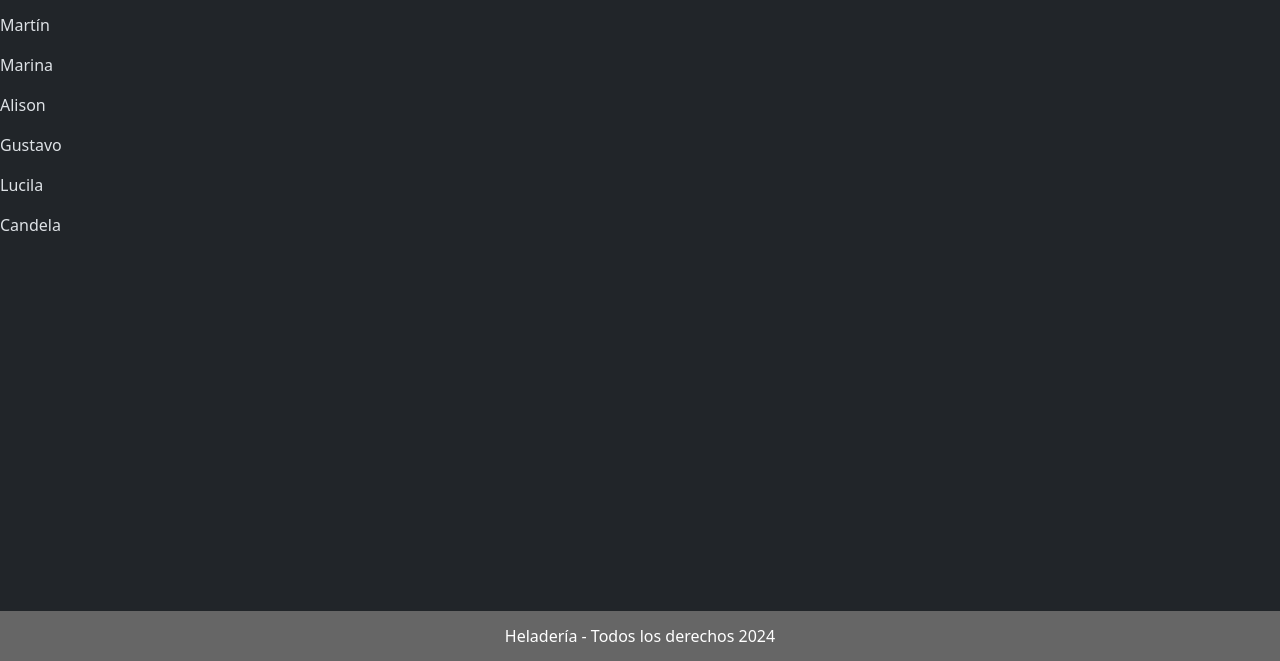
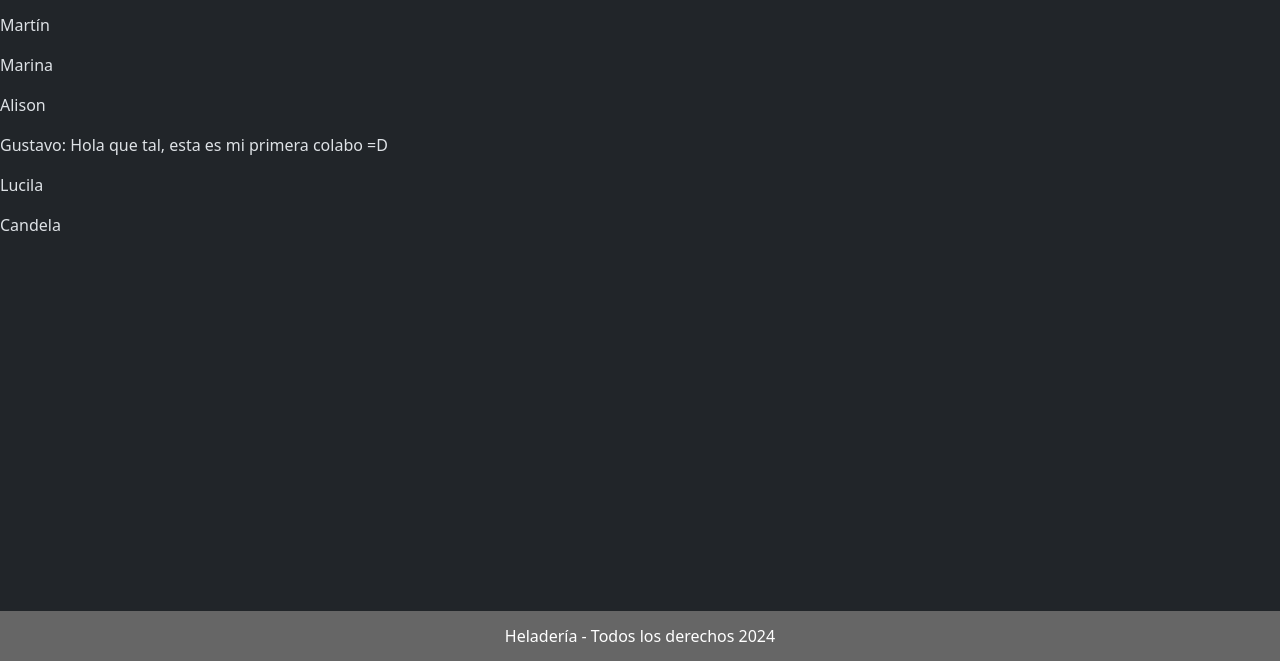
Before and after one commit to mlapeducacionit/project-heladeria, a website built with Vite: page index.html in a window 1280 px wide. Shown: the part 139-800 px from the top of the page. Built offline with nearby package versions, Linux system fonts and the light colour scheme.

Commit message:
agrego p, soy gustavo

```diff
--- a/index.html
+++ b/index.html
@@ -47,7 +47,7 @@
 
     <p>Alison</p>
 
-    <p>Gustavo</p>
+    <p>Gustavo: Hola que tal, esta es mi primera colabo =D</p>
 
     <p>Lucila</p>
 
```
